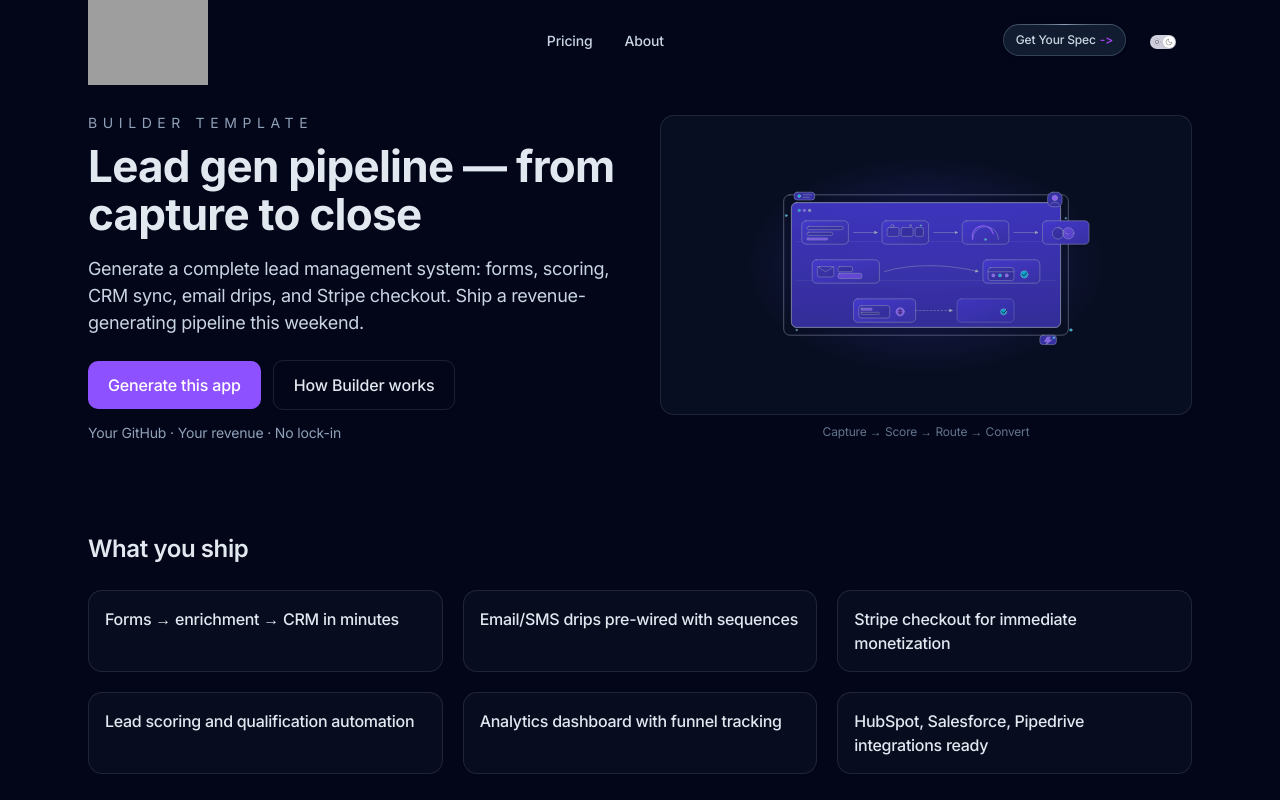
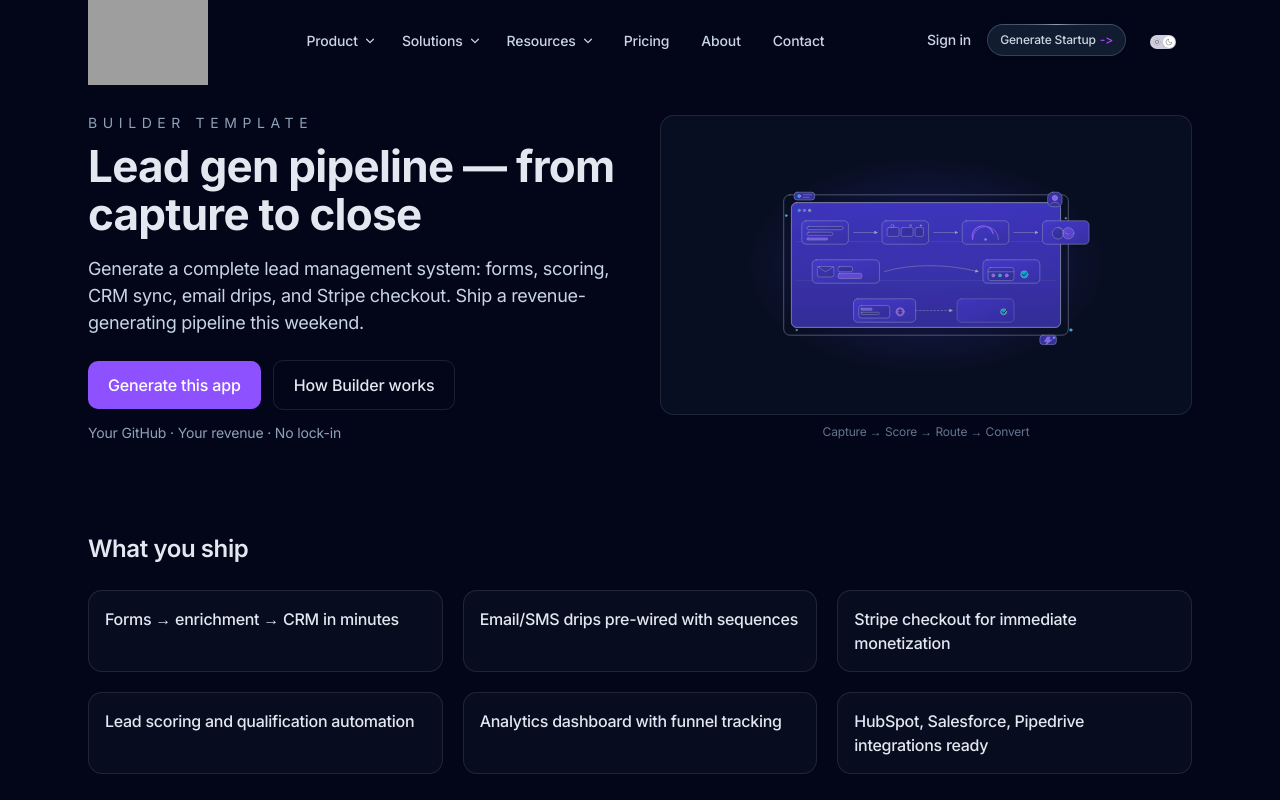
Before and after one commit to buildaistartups/buildaistartups.com, a Next.js app: page /vertical/ai-leadgen in a window 1280 px wide. Shown: the top 800 px of the page. Built offline with nearby package versions, Linux system fonts and the light colour scheme; grey boxes are pictures that could not be loaded.

Commit message:
Restore auth state and dropdown functionality in Header
Re-enable authentication state management and dropdown functionality in the header component. Update button actions and links for navigation.

```diff
--- a/components/ui/header.tsx
+++ b/components/ui/header.tsx
@@ -7,15 +7,28 @@ import MobileMenu from './mobile-menu'
 import ThemeToggle from './ThemeToggle'
 
 export default function Header() {
-  // PHASE 1: Auth state is not needed yet as there is no dashboard login
-  /* const [signedIn, setSignedIn] = useState(false)
-  useEffect(() => { ...auth logic... }, [])
-  */
-
+  const [signedIn, setSignedIn] = useState(false)
   const [openDropdown, setOpenDropdown] = useState<string | null>(null)
   const headerRef = useRef<HTMLElement>(null)
 
-  // Dropdown closing logic (Keep this for later when you re-enable dropdowns)
+  useEffect(() => {
+    const hasSid = document.cookie.split('; ').some((c) => c.startsWith('sid='))
+    setSignedIn(hasSid)
+    const refresh = () => {
+      const has = document.cookie.split('; ').some((c) => c.startsWith('sid='))
+      setSignedIn(has)
+    }
+    window.addEventListener('visibilitychange', refresh)
+    window.addEventListener('focus', refresh)
+    const onKey = (e: KeyboardEvent) => { if (e.key === 'Escape') setOpenDropdown(null) }
+    window.addEventListener('keydown', onKey)
+    return () => {
+      window.removeEventListener('visibilitychange', refresh)
+      window.removeEventListener('focus', refresh)
+      window.removeEventListener('keydown', onKey)
+    }
+  }, [])
+
   useEffect(() => {
     const handleClickOutside = (event: MouseEvent) => {
       if (headerRef.current && !headerRef.current.contains(event.target as Node)) setOpenDropdown(null)
@@ -24,7 +37,6 @@ export default function Header() {
     return () => document.removeEventListener('mousedown', handleClickOutside)
   }, [])
 
-  // Keyboard nav logic (Keep for accessibility later)
   const focusFirstItem = useCallback((btn: HTMLButtonElement | null) => {
     if (!btn) return
     const panel = btn.nextElementSibling as HTMLElement | null
@@ -51,71 +63,154 @@ export default function Header() {
 
           <nav className="hidden md:flex md:grow">
             <ul className="flex grow flex-wrap items-center justify-center">
+              {/* Product */}
+              <li className="relative mx-2 lg:mx-3" onMouseLeave={closeDropdown}>
+                <button
+                  type="button"
+                  className="inline-flex items-center whitespace-nowrap text-sm font-medium text-slate-300 transition duration-150 ease-in-out hover:text-white focus:text-white focus:outline-none"
+                  aria-haspopup="menu"
+                  aria-expanded={openDropdown === 'product'}
+                  aria-controls="menu-product"
+                  data-dropdown="product"
+                  onKeyDown={onMenuKeyDown}
+                  onMouseEnter={() => setOpenDropdown('product')}
+                  onClick={() => toggleDropdown('product')}
+                >
+                  Product
+                  <svg className="ml-1 h-4 w-4 transition-transform duration-150" viewBox="0 0 20 20" fill="currentColor" aria-hidden="true">
+                    <path fillRule="evenodd" d="M5.23 7.21a.75.75 0 011.06.02L10 10.94l3.71-3.71a.75.75 0 111.06 1.06l-4.24 4.24a.75.75 0 01-1.06 0L5.21 8.29a.75.75 0 01.02-1.08z" clipRule="evenodd" />
+                  </svg>
+                </button>
+                <div
+                  id="menu-product"
+                  role="menu"
+                  className={`absolute left-1/2 z-40 mt-3 w-56 -translate-x-1/2 rounded-xl border border-white/10 bg-slate-900/95 p-2 shadow-xl backdrop-blur transition-all duration-150 ${openDropdown === 'product' ? 'visible opacity-100' : 'invisible opacity-0'}`}
+                  onMouseEnter={() => setOpenDropdown('product')}
+                >
+                  <MenuItem href="/product/builder" title="Builder" desc="From brief to repo on demand" onClose={closeDropdown} />
+                  <MenuItem href="/product/ecosystem" title="Ecosystem" desc="Network effects" onClose={closeDropdown} />
+                  <MenuItem href="/product/marketplace" title="Marketplace" desc="Buy & sell startups" onClose={closeDropdown} />
+                  <MenuItem href="/product/api" title="API" desc="Developer tools" onClose={closeDropdown} />
+                </div>
+              </li>
 
-              {/* PHASE 1 HIDDEN: PRODUCT DROPDOWN
+              {/* Solutions */}
               <li className="relative mx-2 lg:mx-3" onMouseLeave={closeDropdown}>
-                 ... Button & Dropdown Code ...
+                <button
+                  type="button"
+                  className="inline-flex items-center whitespace-nowrap text-sm font-medium text-slate-300 transition duration-150 ease-in-out hover:text-white focus:text-white focus:outline-none"
+                  aria-haspopup="menu"
+                  aria-expanded={openDropdown === 'solutions'}
+                  aria-controls="menu-solutions"
+                  data-dropdown="solutions"
+                  onKeyDown={onMenuKeyDown}
+                  onMouseEnter={() => setOpenDropdown('solutions')}
+                  onClick={() => toggleDropdown('solutions')}
+                >
+                  Solutions
+                  <svg className="ml-1 h-4 w-4 transition-transform duration-150" viewBox="0 0 20 20" fill="currentColor" aria-hidden="true">
+                    <path fillRule="evenodd" d="M5.23 7.21a.75.75 0 011.06.02L10 10.94l3.71-3.71a.75.75 0 111.06 1.06l-4.24 4.24a.75.75 0 01-1.06 0L5.21 8.29a.75.75 0 01.02-1.08z" clipRule="evenodd" />
+                  </svg>
+                </button>
+                <div
+                  id="menu-solutions"
+                  role="menu"
+                  className={`absolute left-1/2 z-40 mt-3 w-[680px] -translate-x-1/2 rounded-xl border border-white/10 bg-slate-900/95 p-4 shadow-xl backdrop-blur transition-all duration-150 ${openDropdown === 'solutions' ? 'visible opacity-100' : 'invisible opacity-0'}`}
+                  onMouseEnter={() => setOpenDropdown('solutions')}
+                >
+                  <div className="grid gap-4 md:grid-cols-2">
+                    <div className="rounded-2xl bg-slate-900/70 border border-slate-800 p-4">
+                      <div className="text-slate-400 text-[11px] mb-2 tracking-wider">BY ROLE</div>
+                      <ul className="space-y-3">
+                        <MenuItem href="/solutions/indie-makers" title="Indie Makers" desc="Solo founders" onClose={closeDropdown} />
+                        <MenuItem href="/solutions/startups" title="Startups" desc="Founding teams" onClose={closeDropdown} />
+                        <MenuItem href="/solutions/product-teams" title="Product Teams" desc="Enterprise PMs" onClose={closeDropdown} />
+                        <MenuItem href="/solutions/enterprises" title="Enterprises" desc="Innovation labs" onClose={closeDropdown} />
+                        <MenuItem href="/solutions/investors" title="Investors" desc="Portfolio tools" onClose={closeDropdown} />
+                        <MenuItem href="/solutions/accelerators" title="Accelerators & Universities" desc="Cohort management" onClose={closeDropdown} />
+                      </ul>
+                    </div>
+                    <div className="rounded-2xl bg-slate-900/70 border border-slate-800 p-4">
+                      <div className="text-slate-400 text-[11px] mb-2 tracking-wider">BY USE CASE</div>
+                      <ul className="space-y-3">
+                        <MenuItem href="/vertical/ai-leadgen" title="Lead Gen Pipeline" desc="AI sales" onClose={closeDropdown} />
+                        <MenuItem href="/vertical/ai-support" title="Support Copilot" desc="AI support" onClose={closeDropdown} />
+                      </ul>
+                      <div className="text-[11px] text-slate-500 mt-4">Examples, not limits.</div>
+                    </div>
+                  </div>
+                </div>
               </li>
-              */}
 
-              {/* PHASE 1 HIDDEN: SOLUTIONS DROPDOWN
+              {/* Resources */}
               <li className="relative mx-2 lg:mx-3" onMouseLeave={closeDropdown}>
-                 ... Button & Dropdown Code ...
+                <button
+                  type="button"
+                  className="inline-flex items-center whitespace-nowrap text-sm font-medium text-slate-300 transition duration-150 ease-in-out hover:text-white focus:text-white focus:outline-none"
+                  aria-haspopup="menu"
+                  aria-expanded={openDropdown === 'resources'}
+                  aria-controls="menu-resources"
+                  data-dropdown="resources"
+                  onKeyDown={onMenuKeyDown}
+                  onMouseEnter={() => setOpenDropdown('resources')}
+                  onClick={() => toggleDropdown('resources')}
+                >
+                  Resources
+                  <svg className="ml-1 h-4 w-4 transition-transform duration-150" viewBox="0 0 20 20" fill="currentColor" aria-hidden="true">
+                    <path fillRule="evenodd" d="M5.23 7.21a.75.75 0 011.06.02L10 10.94l3.71-3.71a.75.75 0 111.06 1.06l-4.24 4.24a.75.75 0 01-1.06 0L5.21 8.29a.75.75 0 01.02-1.08z" clipRule="evenodd" />
+                  </svg>
+                </button>
+                <div
+                  id="menu-resources"
+                  role="menu"
+                  className={`absolute left-1/2 z-40 mt-3 w-64 -translate-x-1/2 rounded-xl border border-white/10 bg-slate-900/95 p-2 shadow-xl backdrop-blur transition-all duration-150 ${openDropdown === 'resources' ? 'visible opacity-100' : 'invisible opacity-0'}`}
+                  onMouseEnter={() => setOpenDropdown('resources')}
+                >
+                  <MenuItem href="/resources/docs" title="Docs" desc="Documentation" onClose={closeDropdown} />
+                  <MenuItem href="/resources/templates" title="Templates" desc="Starter kits" onClose={closeDropdown} />
+                  <MenuItem href="/resources/roadmap" title="Roadmap" desc="What's next" onClose={closeDropdown} />
+                  <MenuItem href="/resources/blog" title="Blog" desc="Updates & guides" onClose={closeDropdown} />
+                  <MenuItem href="/resources/changelog" title="Changelog" desc="Release notes" onClose={closeDropdown} />
+                  <MenuItem href="/resources/press" title="Press Kit" desc="Media resources" onClose={closeDropdown} />
+                </div>
               </li>
-              */}
 
-              {/* PHASE 1 HIDDEN: RESOURCES DROPDOWN
-              <li className="relative mx-2 lg:mx-3" onMouseLeave={closeDropdown}>
-                 ... Button & Dropdown Code ...
-              </li>
-              */}
-
-              {/* Pricing - KEEP THIS */}
+              {/* Pricing */}
               <li className="mx-2 lg:mx-3">
-                <Link
-                  className="mx-1 whitespace-nowrap text-sm font-medium text-slate-300 transition duration-150 ease-in-out hover:text-white"
-                  href="/pricing"
-                  onMouseEnter={closeDropdown}
-                >
+                <Link className="mx-1 whitespace-nowrap text-sm font-medium text-slate-300 transition duration-150 ease-in-out hover:text-white" href="/pricing" onMouseEnter={closeDropdown}>
                   Pricing
                 </Link>
               </li>
 
-              {/* About - KEEP THIS */}
+              {/* About */}
               <li className="mx-2 lg:mx-3">
-                <Link
-                  className="mx-1 whitespace-nowrap text-sm font-medium text-slate-300 transition duration-150 ease-in-out hover:text-white"
-                  href="/about"
-                  onMouseEnter={closeDropdown}
-                >
+                <Link className="mx-1 whitespace-nowrap text-sm font-medium text-slate-300 transition duration-150 ease-in-out hover:text-white" href="/about" onMouseEnter={closeDropdown}>
                   About
                 </Link>
               </li>
 
+              {/* Contact */}
+              <li className="mx-2 lg:mx-3">
+                <Link className="mx-1 whitespace-nowrap text-sm font-medium text-slate-300 transition duration-150 ease-in-out hover:text-white" href="/contact" onMouseEnter={closeDropdown}>
+                  Contact
+                </Link>
+              </li>
             </ul>
           </nav>
 
           {/* Right controls */}
           <div className="ml-auto flex items-center gap-x-3 md:gap-x-4">
-
-            {/* PHASE 1 HIDDEN: DASHBOARD/SIGN IN
-            <Link
-              className="whitespace-nowrap text-sm font-medium text-slate-300 transition duration-150 ease-in-out hover:text-white"
-              href={signedIn ? '/app' : '/signin'}
-              onMouseEnter={closeDropdown}
-            >
+            <Link className="whitespace-nowrap text-sm font-medium text-slate-300 transition duration-150 ease-in-out hover:text-white" href={signedIn ? '/app' : '/signin'} onMouseEnter={closeDropdown}>
               {signedIn ? 'Dashboard' : 'Sign in'}
             </Link>
-            */}
 
-            {/* CTA BUTTON - Updated for Service */}
             <Link
               className="btn-sm group relative w-full whitespace-nowrap text-slate-300 transition duration-150 ease-in-out hover:text-white [background:linear-gradient(var(--color-slate-900),var(--color-slate-900))_padding-box,conic-gradient(var(--color-slate-400),var(--color-slate-700)_25%,var(--color-slate-700)_75%,var(--color-slate-400)_100%)_border-box] before:pointer-events-none before:absolute before:inset-0 before:rounded-full before:bg-slate-800/30"
-              href="/pricing" // Link directly to pricing/payment
+              href="/generate"
               onMouseEnter={closeDropdown}
             >
               <span className="relative inline-flex items-center">
-                Get Your Spec
+                Generate Startup
                 <span className="ml-1 translate-x-0 text-purple-500 transition-transform duration-150 ease-in-out group-hover:translate-x-0.5">-&gt;</span>
               </span>
             </Link>
@@ -134,7 +229,6 @@ export default function Header() {
   )
 }
 
-// Helper component kept for future use (though currently unused in Phase 1 if dropdowns are hidden)
 function MenuItem({ href, title, desc, onClose }: { href: string; title: string; desc: string; onClose: () => void }) {
   return (
     <Link
```
